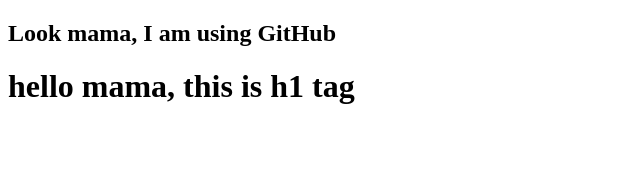
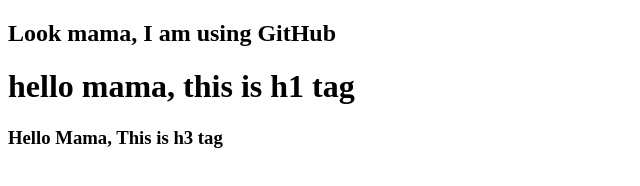
Before and after one commit to Sakib12345/my-first-website, a plain HTML site: page index.html in a window 1280 px wide. Shown: the whole page, without its empty margins (0-640 px from the left). Drawn offline with Linux system fonts and the light colour scheme.

Commit message:
Update index.html

```diff
--- a/index.html
+++ b/index.html
@@ -8,5 +8,6 @@
 <body>
     <h2>Look mama, I am using GitHub</h2>
     <h1>hello mama, this is h1 tag</h1>
+    <h3>Hello Mama, This is h3 tag</h3>
 </body>
 </html>
```
